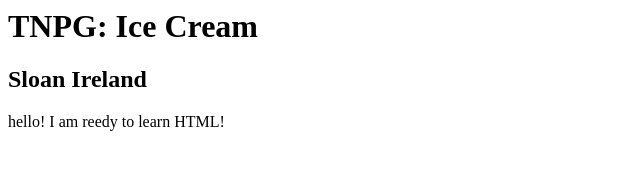
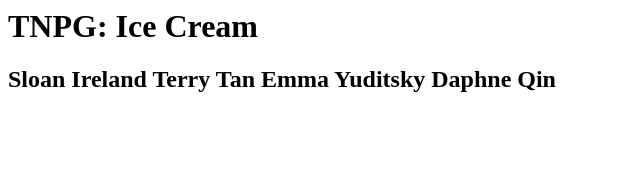
Before and after one commit to sloan-ireland/web, a plain HTML site: page index.html in a window 1280 px wide. Shown: the whole page, without its empty margins (0-640 px from the left). Drawn offline with Linux system fonts and the light colour scheme.

Commit message:
Update index.html

```diff
--- a/index.html
+++ b/index.html
@@ -1,5 +1,8 @@
 <!DOCTYPE>
-<h1> TNPG: Ice Cream</h1>
-<h2> Sloan Ireland</h2>
-
-hello! I am reedy to learn HTML!
+<hgroup>
+ <h1>TNPG: Ice Cream</h1>
+ <h2>Sloan Ireland
+	Terry Tan
+	Emma Yuditsky
+	Daphne Qin</h2>
+</hgroup>
```
